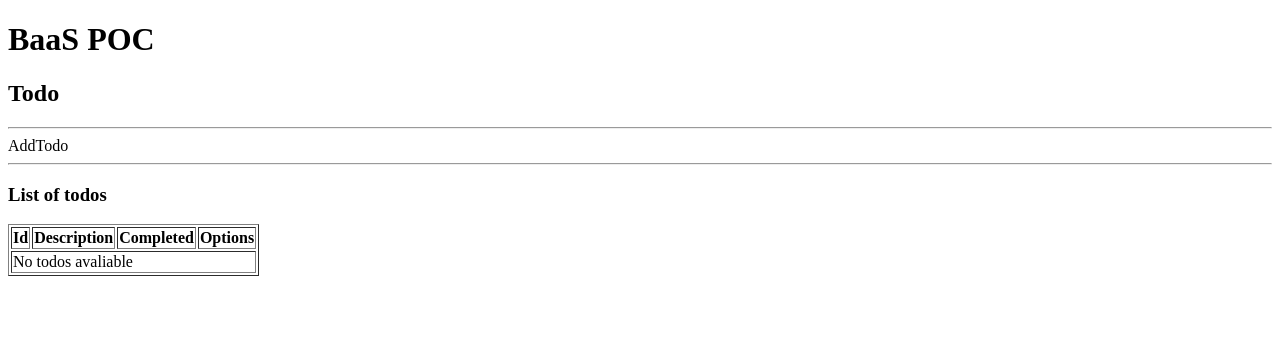
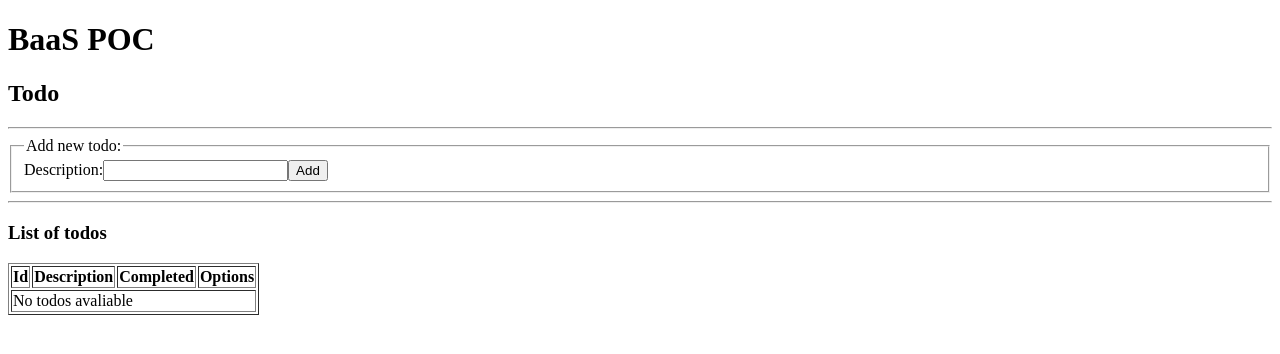
Before and after one commit to LeonardoBevilacqua/baas-poc, a Next.js app in the folder client/: page / in a window 1280 px wide. Shown: the top 354 px of the page. Built offline with nearby package versions, Linux system fonts and the light colour scheme.

Commit message:
adding form

```diff
--- a/client/src/app/add-todo.jsx
+++ b/client/src/app/add-todo.jsx
@@ -1,3 +1,32 @@
+"use client";
+
+import { useState } from "react";
+
 export default function AddTodo() {
-  return <div>AddTodo</div>;
+  const [description, setDescription] = useState("");
+
+  function submit(e) {
+    e.preventDefault();
+    alert(`submit ${description}`);
+    setDescription("");
+  }
+
+  return (
+    <div>
+      <form action="/action_page.php">
+        <fieldset>
+          <legend>Add new todo:</legend>
+          <label htmlFor="description">Description:</label>
+          <input
+            type="text"
+            id="description"
+            name="description"
+            value={description}
+            onChange={(e) => setDescription(e.target.value)}
+          />
+          <button onClick={submit}>Add</button>
+        </fieldset>
+      </form>
+    </div>
+  );
 }
```
